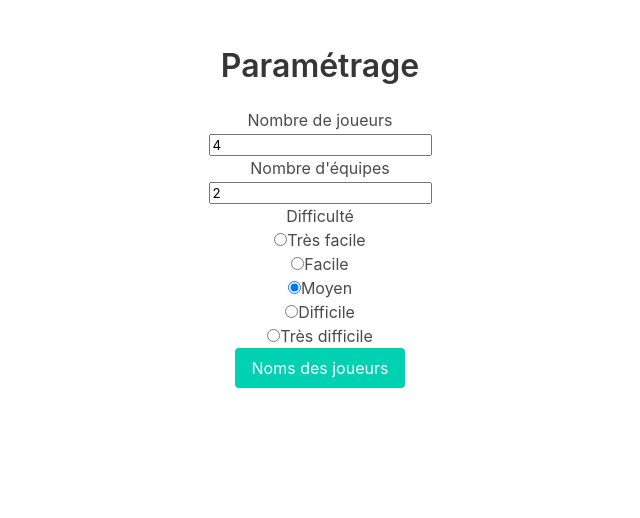
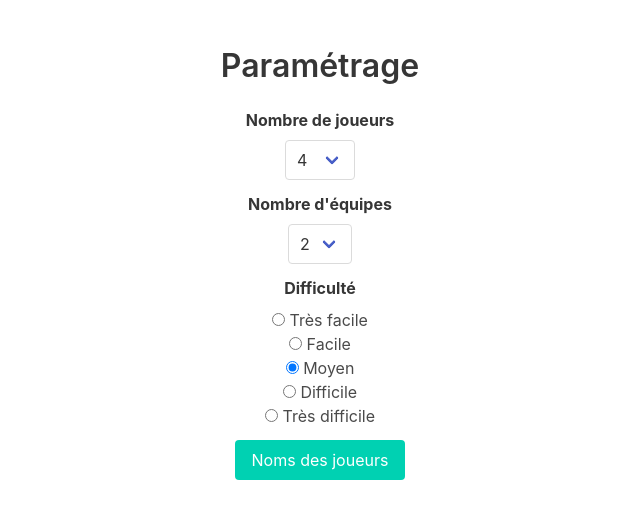
Before and after one commit to Alsciende/nameo-front, a Vue app: page / in a window 1280 px wide. Both pictures are taken after a click on the button "Commencer". Shown: the top 518 px of the page, without its empty margins (320-960 px from the left). Built offline with nearby package versions, Linux system fonts and the light colour scheme.

Commit message:
form styling

```diff
--- a/src/components/SetParameters.vue
+++ b/src/components/SetParameters.vue
@@ -2,32 +2,69 @@
     <section class="section">
         <div class="container has-text-centered">
             <h2 class="title">Paramétrage</h2>
-            <p>
-                <label for="nbPlayersInput">Nombre de joueurs</label><br/>
-                <input id="nbPlayersInput" type="number" v-model="nbPlayers">
-            </p>
-            <p>
-                <label for="nbTeamsInput">Nombre d'équipes</label><br/>
-                <input id="nbTeamsInput" type="number" v-model="nbTeams">
-            </p>
-            <p>
-                <label>Difficulté</label><br/>
-                <input type="radio" id="difficulty0" value="0" v-model="difficulty">
-                <label for="difficulty0">Très facile</label>
-                <br>
-                <input type="radio" id="difficulty1" value="1" v-model="difficulty">
-                <label for="difficulty1">Facile</label>
-                <br>
-                <input type="radio" id="difficulty2" value="2" v-model="difficulty">
-                <label for="difficulty2">Moyen</label>
-                <br>
-                <input type="radio" id="difficulty3" value="3" v-model="difficulty">
-                <label for="difficulty3">Difficile</label>
-                <br>
-                <input type="radio" id="difficulty4" value="4" v-model="difficulty">
-                <label for="difficulty4">Très difficile</label>
-                <br>
-            </p>
+            <div class="field">
+                <label class="label" for="nbPlayersInput">Nombre de joueurs</label>
+                <div class="control has-text-centered">
+                    <div class="select">
+                        <select id="nbPlayersInput" v-model="nbPlayers">
+                            <option>4</option>
+                            <option>5</option>
+                            <option>6</option>
+                            <option>7</option>
+                            <option>8</option>
+                            <option>9</option>
+                            <option>10</option>
+                            <option>11</option>
+                            <option>12</option>
+                        </select>
+                    </div>
+                </div>
+            </div>
+            <div class="field">
+                <label class="label" for="nbTeamsInput">Nombre d'équipes</label>
+                <div class="control has-text-centered">
+                    <div class="select">
+                        <select id="nbTeamsInput" v-model="nbTeams">
+                            <option>2</option>
+                            <option>3</option>
+                            <option>4</option>
+                        </select>
+                    </div>
+                </div>
+            </div>
+            <div class="field">
+                <label class="label">Difficulté</label>
+                <div class="control has-text-centered">
+                    <label class="radio">
+                        <input type="radio" value="0" v-model="difficulty">
+                        Très facile
+                    </label>
+                </div>
+                <div class="control has-text-centered">
+                    <label class="radio">
+                        <input type="radio" value="1" v-model="difficulty">
+                        Facile
+                    </label>
+                </div>
+                <div class="control has-text-centered">
+                    <label class="radio">
+                        <input type="radio" value="2" v-model="difficulty">
+                        Moyen
+                    </label>
+                </div>
+                <div class="control has-text-centered">
+                    <label class="radio">
+                        <input type="radio" value="3" v-model="difficulty">
+                        Difficile
+                    </label>
+                </div>
+                <div class="control has-text-centered">
+                    <label class="radio">
+                        <input type="radio" value="4" v-model="difficulty">
+                        Très difficile
+                    </label>
+                </div>
+            </div>
             <p>
                 <button @click="next" class="button is-primary">Noms des joueurs</button>
             </p>
--- a/src/components/SetPlayerNames.vue
+++ b/src/components/SetPlayerNames.vue
@@ -2,10 +2,12 @@
     <section class="section">
         <div class="container has-text-centered">
             <h2 class="title">Joueurs</h2>
-            <p v-for="(player, playerId, index) in players">
-                <label :for="playerId">Joueur n°{{ index+1 }}</label><br/>
-                <input :id="playerId" v-model="names[playerId]" required>
-            </p>
+            <div class="field" v-for="(player, playerId, index) in players">
+                <label class="label" :for="playerId">Joueur n°{{ index+1 }}</label>
+                <div class="control has-text-centered">
+                    <input :id="playerId" v-model="names[playerId]" required>
+                </div>
+            </div>
             <p>
                 <button @click="next" class="button is-primary">Équipes</button>
             </p>
--- a/src/components/Turn.vue
+++ b/src/components/Turn.vue
@@ -4,12 +4,12 @@
             <h2 class="subtitle">C'est le tour de</h2>
             <h1 class="title">{{ currentPlayerName }}</h1>
             <p>Nom à faire deviner</p>
-            <h2 class="subtitle">{{ getCurrentCardName }}</h2>
+            <h2 class="title">{{ getCurrentCardName }}</h2>
             <p>Timer</p>
-            <h2 class="subtitle">{{ timer }}</h2>
+            <h2 class="title">{{ timer }}</h2>
             <div class="buttons is-centered">
-                <button @click="success" class="button is-success">Réussi</button>
-                <button @click="failure" class="button is-danger">Échoué</button>
+                <button @click="success" class="button is-success is-rounded is-medium">Réussi</button>
+                <button @click="failure" class="button is-danger is-rounded is-medium">Échoué</button>
             </div>
         </div>
         <team-background :use-timer="true"></team-background>
```
